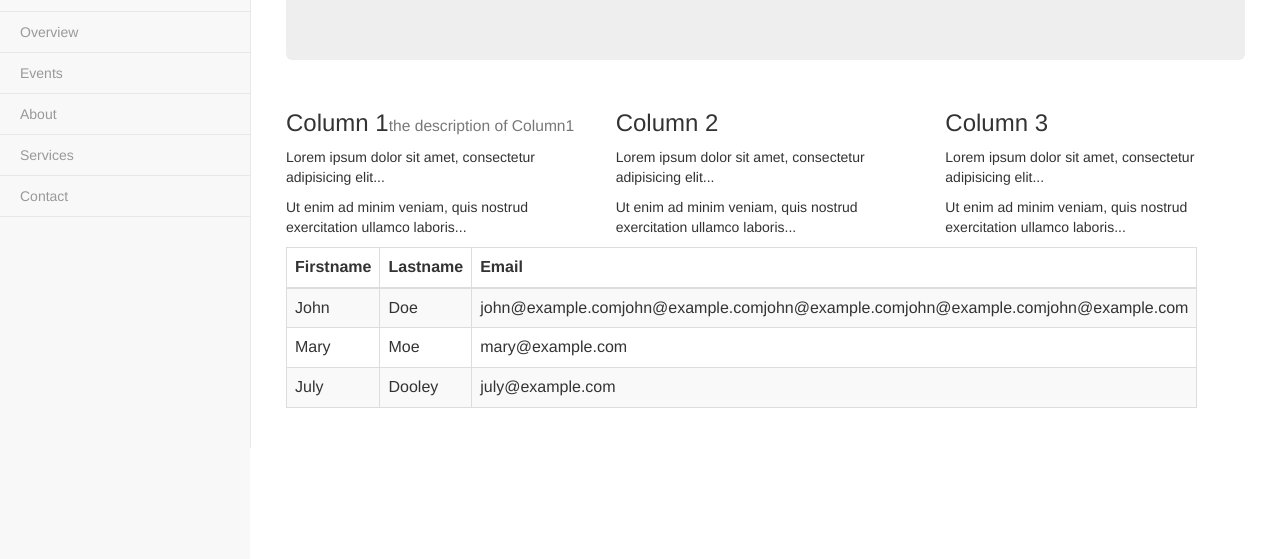
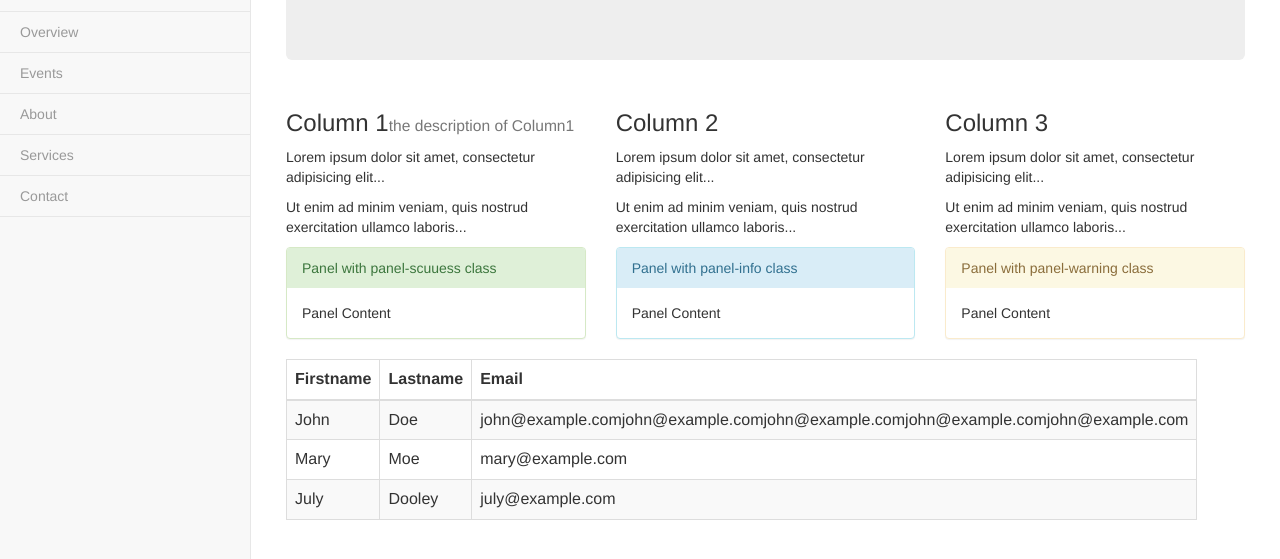
Before and after one commit to super1988amy/mocking-bootstrap, a website: page index.html in a window 1280 px wide. Shown: the part 251-810 px from the top of the page. Drawn offline with Linux system fonts and the light colour scheme.

Commit message:
add panels

```diff
--- a/index.html
+++ b/index.html
@@ -165,6 +165,41 @@
               <p>Ut enim ad minim veniam, quis nostrud exercitation ullamco laboris...</p>
             </div>
           </div>
+
+          <!--panel group Start-->
+          <div class="row">
+           <div class="col-sm-4">
+              <div class="panel-group">
+                <div class="panel panel-success">
+                  <div class="panel-heading">Panel with panel-scuuess class</div>
+                  <div class="panel-body">Panel Content</div>
+                </div></div>
+          </div>
+           <div class="col-sm-4">
+            <div class="panel-group">
+            <div class="panel panel-info">
+              <div class="panel-heading">Panel with panel-info class</div>
+              <div class="panel-body">Panel Content</div>
+            </div>
+            </div>
+           </div>
+           <div class="col-sm-4">
+             <div class="panel-group">
+               <div class="panel panel-warning">
+                 <div class="panel-heading">Panel with panel-warning class</div>
+                 <div class="panel-body">Panel Content</div>
+               </div>
+             </div>
+           </div>
+
+
+          </div>
+
+
+
+          <!--panel group End-->
+
+
           <div class="row">
             <div class="col-sm-6">
             <table class="table table-striped table-bordered table-hover table-responsive">
```
